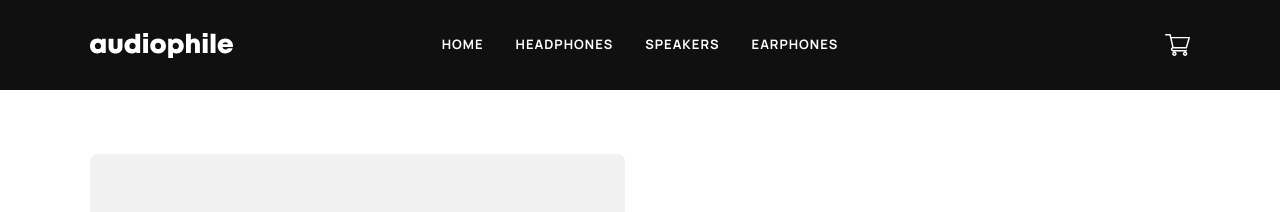
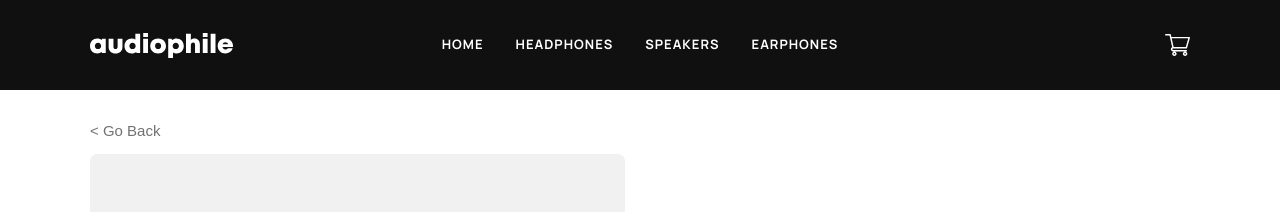
Before and after one commit to Bento-Hertz/audiophile-ecomerce, a React (Create React App) app: page /product/xx59-headphones in a window 1280 px wide. Shown: the top 212 px of the page. Built offline with nearby package versions, Linux system fonts and the light colour scheme.

Commit message:
fixing footer links and andding go back link

```diff
--- a/src/components/Footer/footer.tsx
+++ b/src/components/Footer/footer.tsx
@@ -16,19 +16,19 @@ export default function Footer() {
                 </div>
                 <ul className={styles.social}>
                     <li>
-                        <Link className={styles.link} to=''>
+                        <a className={styles.link} href='typescript:void(0)'>
                             <img src={facebookIcon} alt="" />
-                        </Link>
+                        </a>
                     </li>
                     <li>
-                        <Link className={styles.link} to=''>
+                        <a className={styles.link} href='typescript:void(0)'>
                             <img src={twitterIcon} alt="" />
-                        </Link>
+                        </a>
                     </li>
                     <li>
-                        <Link className={styles.link} to=''>
+                        <a className={styles.link} href='typescript:void(0)'>
                             <img src={instagramIcon} alt="" />
-                        </Link>
+                        </a>
                     </li>
                 </ul>
             </div>
--- a/src/pages/ProductDetails/Details/details.module.scss
+++ b/src/pages/ProductDetails/Details/details.module.scss
@@ -1,6 +1,13 @@
 @import 'styles/variables';
 
+.goBackButton {
+    position: absolute;
+    top: -32px;
+    left: 0;
+}
+
 .product {
+    position: relative;
     display: grid;
     gap: 32px;
     align-items: center;
@@ -77,6 +84,7 @@
             .addButton:hover {
                 @media(min-width: $desktop) {
                     background-color: $light-orange;
+                    transition: 0.25s;
                 }
             }
             .addButton:active {
--- a/src/pages/ProductDetails/Details/details.tsx
+++ b/src/pages/ProductDetails/Details/details.tsx
@@ -5,7 +5,7 @@ import styles from './details.module.scss';
 import IProduct from 'interfaces/product';
 import ProductCounter from 'components/ProductCounter/product-counter';
 import { addProductToCart, changeProductQuantity, useCartProducts } from 'store/slices/sliceCartProducts';
-import { useLocation } from 'react-router-dom';
+import { useLocation, useNavigate } from 'react-router-dom';
 import Alert from './Alert/alert';
 
 export default function Details(product: IProduct) {
@@ -61,9 +61,12 @@ export default function Details(product: IProduct) {
         }, 5000);
     }
 
+    const navigate = useNavigate();
+
     return (
         <>
             <section className={`${styles.product} sub-container`}>
+                <button className={styles.goBackButton} onClick={() => navigate(-1)}>{'< Go Back'}</button>
                 <div className={styles.img}>
                     <img src={productImage} alt="" />
                 </div>
```
